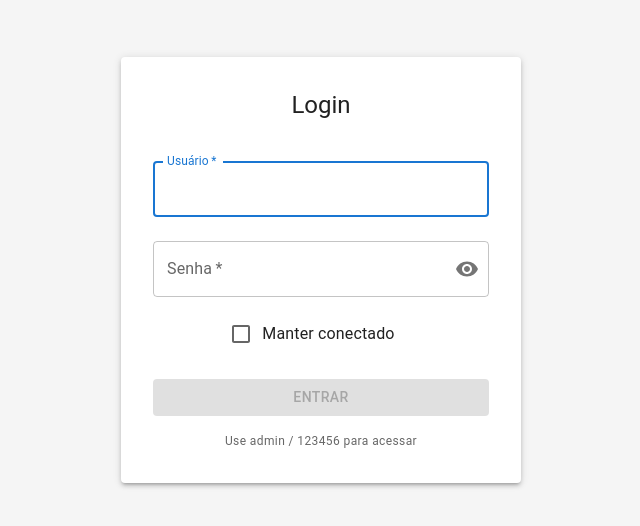
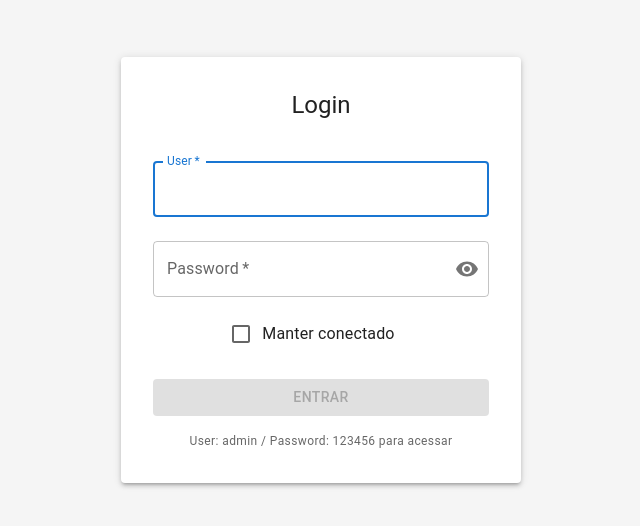
Before and after one commit to agostinhomarcia/companies, a React (Vite) app: page /login in a window 1280 px wide. Shown: the part 162-688 px from the top of the page, without its empty margins (319-959 px from the left). Built offline with nearby package versions, Linux system fonts and the light colour scheme.

Commit message:
feat: login screen improvements

```diff
--- a/src/pages/Login/index.tsx
+++ b/src/pages/Login/index.tsx
@@ -83,7 +83,7 @@ export function Login() {
         <Box component="form" onSubmit={handleSubmit} noValidate>
           <TextField
             fullWidth
-            label="Usuário"
+            label="User"
             value={username}
             onChange={(e) => setUsername(e.target.value)}
             margin="normal"
@@ -97,7 +97,7 @@ export function Login() {
           <TextField
             fullWidth
             type={showPassword ? "text" : "password"}
-            label="Senha"
+            label="Password"
             value={password}
             onChange={(e) => setPassword(e.target.value)}
             margin="normal"
@@ -147,7 +147,7 @@ export function Login() {
             align="center"
             display="block"
           >
-            Use admin / 123456 para acessar
+            User: admin / Password: 123456 para acessar
           </Typography>
         </Box>
       </Paper>
```
